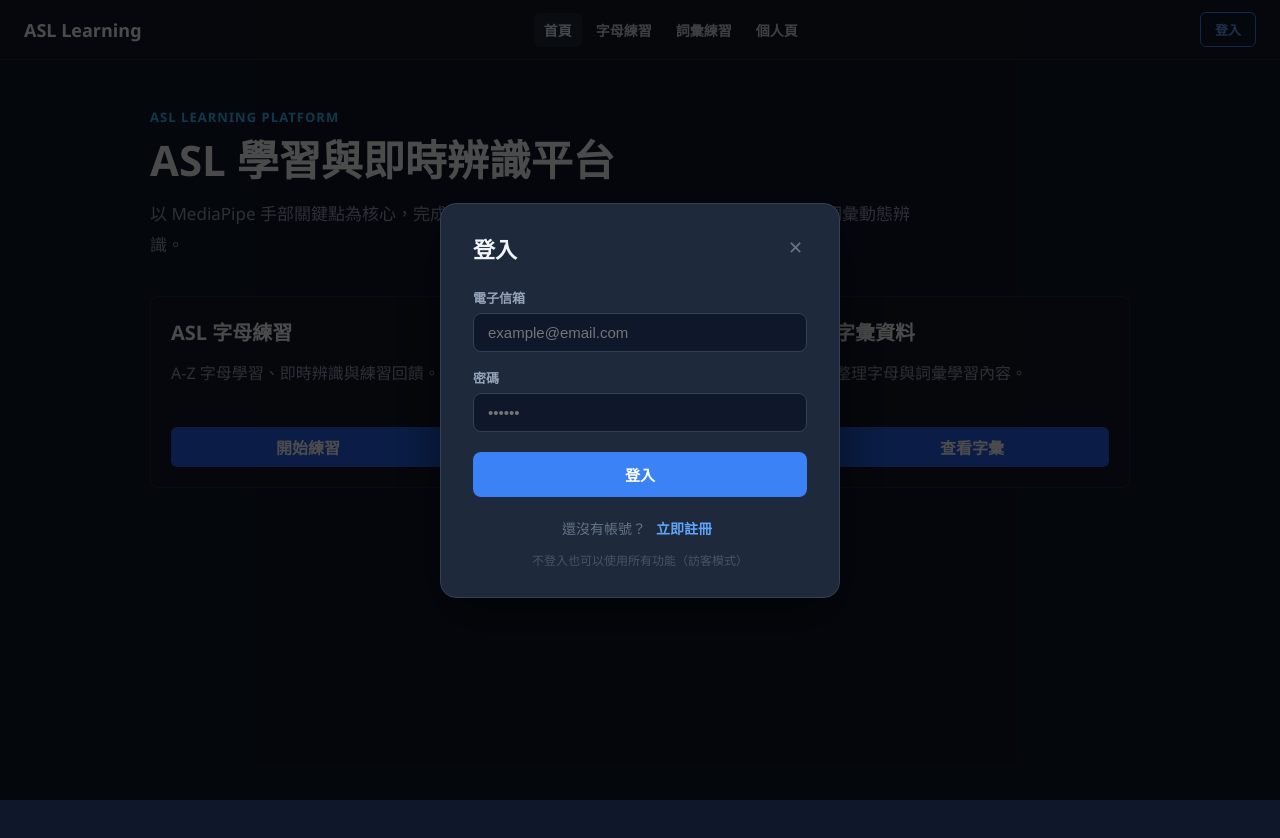
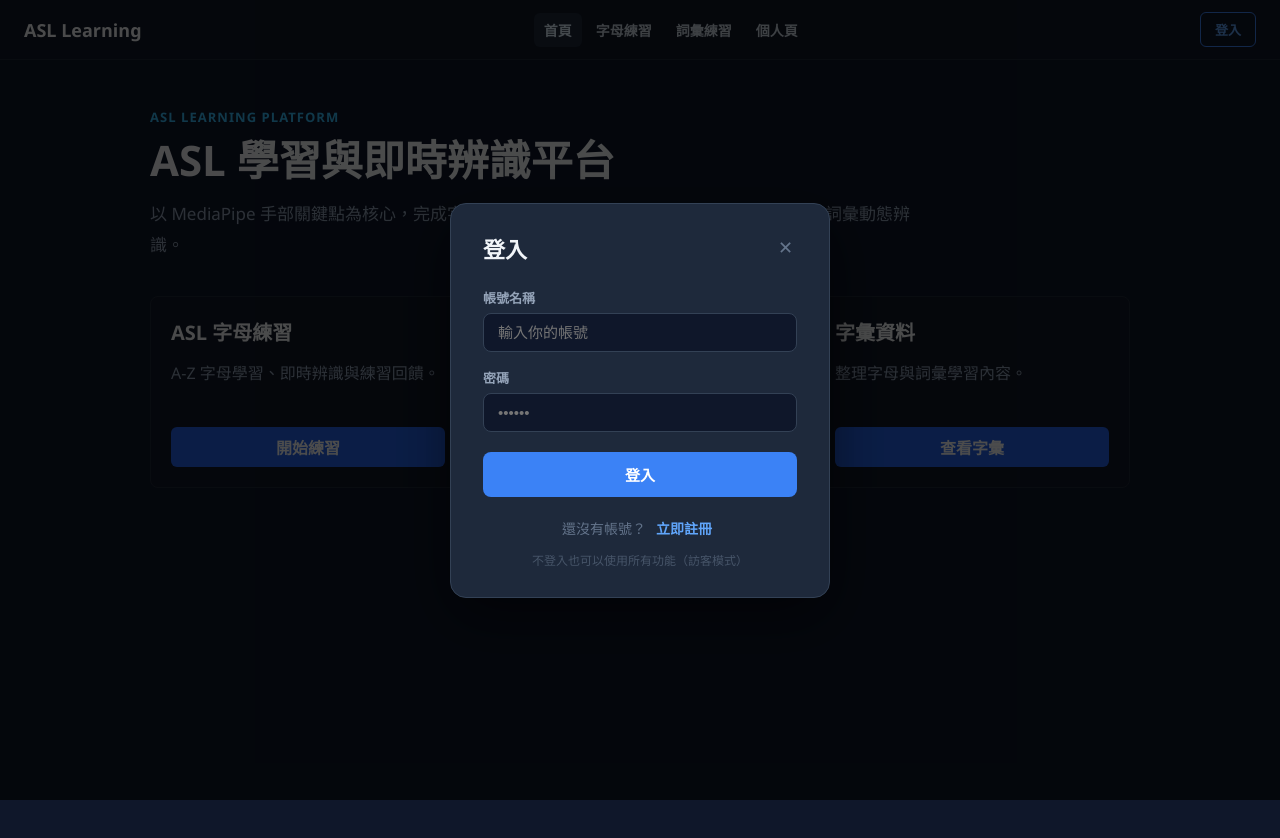
Before and after one commit to yixianghuang2005/ASL-learning-platform, a React (Create React App) app in the folder frontend/: page / in a window 1280 px wide. Both pictures are taken after a click on the button "登入". Shown: the top 838 px of the page. Built offline with nearby package versions, Linux system fonts and the light colour scheme; no server answers; the HTML template or start-up script is replaced by a standard one.

Commit message:
feat: 登入改用帳號名稱+密碼，不需要電子信箱

```diff
--- a/frontend/src/components/LoginModal.jsx
+++ b/frontend/src/components/LoginModal.jsx
@@ -1,26 +1,36 @@
-// LoginModal.jsx — Email/密碼 登入 + 註冊 彈窗
+// LoginModal.jsx — 帳號名稱 + 密碼 登入/註冊彈窗
 
 import React, { useState } from 'react';
 import { signIn, signUp } from '../services/firebaseClient';
 
+// 帳號名稱 → 內部用的假信箱（使用者看不到）
+function toEmail(username) {
+  return username.trim().toLowerCase().replace(/\s+/g, '_') + '@asl-learning.app';
+}
+
 export default function LoginModal({ onClose }) {
   const [mode,     setMode]     = useState('login');   // 'login' | 'register'
-  const [email,    setEmail]    = useState('');
+  const [username, setUsername] = useState('');
   const [password, setPassword] = useState('');
-  const [name,     setName]     = useState('');
   const [error,    setError]    = useState('');
   const [loading,  setLoading]  = useState(false);
 
   const handleSubmit = async (e) => {
     e.preventDefault();
     setError('');
+
+    const u = username.trim();
+    if (!u) { setError('請輸入帳號名稱'); return; }
+    if (u.length < 2) { setError('帳號名稱至少 2 個字元'); return; }
+    if (password.length < 6) { setError('密碼至少 6 個字元'); return; }
+
     setLoading(true);
     try {
+      const email = toEmail(u);
       if (mode === 'login') {
         await signIn(email, password);
       } else {
-        if (password.length < 6) { setError('密碼至少 6 個字元'); setLoading(false); return; }
-        await signUp(email, password, name);
+        await signUp(email, password, u);   // displayName = 帳號名稱
       }
       onClose();
     } catch (err) {
@@ -29,6 +39,8 @@ export default function LoginModal({ onClose }) {
       setLoading(false);
     }
   };
+
+  const switchMode = (m) => { setMode(m); setError(''); };
 
   return (
     <div style={s.backdrop} onClick={e => e.target === e.currentTarget && onClose()}>
@@ -41,30 +53,16 @@ export default function LoginModal({ onClose }) {
 
         {/* 表單 */}
         <form onSubmit={handleSubmit} style={s.form}>
-          {mode === 'register' && (
-            <div style={s.field}>
-              <label style={s.label}>顯示名稱（選填）</label>
-              <input
-                style={s.input}
-                type="text"
-                placeholder="你的名字"
-                value={name}
-                onChange={e => setName(e.target.value)}
-                autoComplete="name"
-              />
-            </div>
-          )}
-
           <div style={s.field}>
-            <label style={s.label}>電子信箱</label>
+            <label style={s.label}>帳號名稱</label>
             <input
               style={s.input}
-              type="email"
-              placeholder="example@email.com"
-              value={email}
-              onChange={e => setEmail(e.target.value)}
-              required
-              autoComplete="email"
+              type="text"
+              placeholder="輸入你的帳號"
+              value={username}
+              onChange={e => setUsername(e.target.value)}
+              autoComplete="username"
+              autoFocus
             />
           </div>
 
@@ -76,29 +74,30 @@ export default function LoginModal({ onClose }) {
               placeholder="••••••"
               value={password}
               onChange={e => setPassword(e.target.value)}
-              required
               autoComplete={mode === 'login' ? 'current-password' : 'new-password'}
             />
           </div>
 
           {error && <div style={s.error}>{error}</div>}
 
-          <button style={{ ...s.submitBtn, opacity: loading ? 0.6 : 1 }} type="submit" disabled={loading}>
+          <button
+            style={{ ...s.submitBtn, opacity: loading ? 0.6 : 1 }}
+            type="submit"
+            disabled={loading}
+          >
             {loading ? '請稍候…' : mode === 'login' ? '登入' : '建立帳號'}
           </button>
         </form>
 
-        {/* 切換模式 */}
+        {/* 切換 */}
         <div style={s.switchRow}>
           {mode === 'login' ? (
             <span style={s.switchText}>
-              還沒有帳號？
-              <button style={s.switchBtn} onClick={() => { setMode('register'); setError(''); }}>立即註冊</button>
+              還沒有帳號？<button style={s.switchBtn} onClick={() => switchMode('register')}>立即註冊</button>
             </span>
           ) : (
             <span style={s.switchText}>
-              已有帳號？
-              <button style={s.switchBtn} onClick={() => { setMode('login'); setError(''); }}>回到登入</button>
+              已有帳號？<button style={s.switchBtn} onClick={() => switchMode('login')}>回到登入</button>
             </span>
           )}
         </div>
@@ -109,17 +108,15 @@ export default function LoginModal({ onClose }) {
   );
 }
 
-// Firebase 錯誤碼 → 中文
 function friendlyError(code) {
   const map = {
-    'auth/invalid-email':            '信箱格式不正確',
-    'auth/user-not-found':           '找不到此帳號',
-    'auth/wrong-password':           '密碼錯誤',
-    'auth/invalid-credential':       '信箱或密碼錯誤',
-    'auth/email-already-in-use':     '此信箱已被註冊',
-    'auth/weak-password':            '密碼至少 6 個字元',
-    'auth/too-many-requests':        '嘗試次數過多，請稍後再試',
-    'auth/network-request-failed':   '網路連線失敗',
+    'auth/user-not-found':        '找不到此帳號',
+    'auth/wrong-password':        '密碼錯誤',
+    'auth/invalid-credential':    '帳號或密碼錯誤',
+    'auth/email-already-in-use':  '此帳號名稱已被使用',
+    'auth/weak-password':         '密碼至少 6 個字元',
+    'auth/too-many-requests':     '嘗試次數過多，請稍後再試',
+    'auth/network-request-failed':'網路連線失敗',
   };
   return map[code] || '登入失敗，請再試一次';
 }
@@ -132,48 +129,36 @@ const s = {
     padding: 16,
   },
   modal: {
-    background: '#1e293b',
-    border: '1px solid #334155',
-    borderRadius: 16,
-    padding: '28px 32px',
-    width: '100%',
-    maxWidth: 400,
+    background: '#1e293b', border: '1px solid #334155', borderRadius: 16,
+    padding: '28px 32px', width: '100%', maxWidth: 380,
     boxShadow: '0 20px 60px rgba(0,0,0,0.5)',
   },
-  header: {
-    display: 'flex', justifyContent: 'space-between', alignItems: 'center',
-    marginBottom: 24,
-  },
-  title: { margin: 0, fontSize: 22, fontWeight: 800, color: '#f1f5f9' },
-  closeBtn: {
-    background: 'none', border: 'none', color: '#64748b',
-    fontSize: 18, cursor: 'pointer', padding: 4,
-  },
-  form: { display: 'flex', flexDirection: 'column', gap: 16 },
-  field: { display: 'flex', flexDirection: 'column', gap: 6 },
-  label: { fontSize: 13, color: '#94a3b8', fontWeight: 600 },
-  input: {
+  header:   { display: 'flex', justifyContent: 'space-between', alignItems: 'center', marginBottom: 24 },
+  title:    { margin: 0, fontSize: 22, fontWeight: 800, color: '#f1f5f9' },
+  closeBtn: { background: 'none', border: 'none', color: '#64748b', fontSize: 18, cursor: 'pointer', padding: 4 },
+  form:     { display: 'flex', flexDirection: 'column', gap: 16 },
+  field:    { display: 'flex', flexDirection: 'column', gap: 6 },
+  label:    { fontSize: 13, color: '#94a3b8', fontWeight: 600 },
+  input:    {
     padding: '10px 14px', borderRadius: 8,
     background: '#0f172a', border: '1px solid #334155',
     color: '#f1f5f9', fontSize: 15, outline: 'none',
   },
-  error: {
+  error:    {
     padding: '10px 14px', borderRadius: 8,
     background: '#450a0a', border: '1px solid #ef4444',
     color: '#fca5a5', fontSize: 13,
   },
   submitBtn: {
-    padding: '12px', borderRadius: 8,
+    padding: 12, borderRadius: 8,
     background: '#3b82f6', border: 'none',
-    color: '#fff', fontSize: 15, fontWeight: 700, cursor: 'pointer',
-    marginTop: 4,
+    color: '#fff', fontSize: 15, fontWeight: 700, cursor: 'pointer', marginTop: 4,
   },
   switchRow: { marginTop: 20, textAlign: 'center' },
   switchText: { color: '#64748b', fontSize: 14 },
   switchBtn: {
     background: 'none', border: 'none',
-    color: '#60a5fa', fontSize: 14, cursor: 'pointer',
-    fontWeight: 700, marginLeft: 4,
+    color: '#60a5fa', fontSize: 14, cursor: 'pointer', fontWeight: 700, marginLeft: 4,
   },
   hint: { textAlign: 'center', color: '#475569', fontSize: 12, marginTop: 12, marginBottom: 0 },
 };
```
